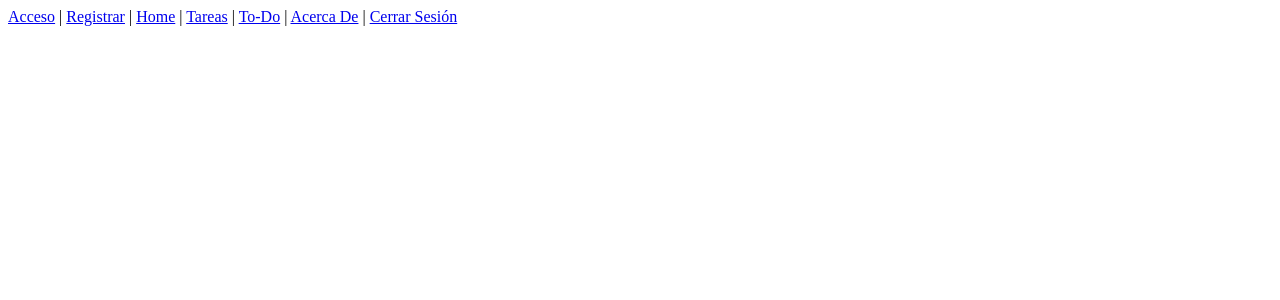
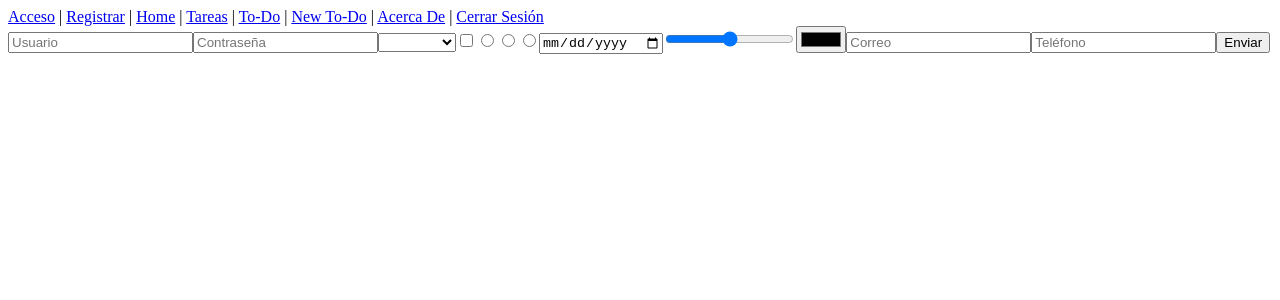
Before and after one commit to jacobvega3it/frontend-tareas, a Vue app: page /form in a window 1280 px wide. Shown: the top 300 px of the page. Built offline with nearby package versions, Linux system fonts and the light colour scheme.

Commit message:
Se agrega registro de tareas via API

```diff
--- a/src/App.vue
+++ b/src/App.vue
@@ -6,6 +6,7 @@
       <router-link to="/home">Home</router-link> |
       <router-link to="/tasks">Tareas</router-link> |
       <router-link to="/todos">To-Do</router-link> |
+      <router-link to="/newtodo">New To-Do</router-link> |
       <router-link to="/about">Acerca De</router-link> |
       <router-link to="/close">Cerrar Sesión</router-link>
     </nav>
--- /dev/null
+++ b/src/components/AgregarTodo.vue
@@ -0,0 +1,61 @@
+<template>
+    <div>
+        <h1>Registrar To-Do</h1>
+        <p>Formulario para la creación de una tarea.</p>
+    </div>
+    <div v-if="mensaje">
+        <p>{{ mensaje }}</p>
+    </div>
+    <div v-if="isLoading">
+        <p>Procesando...</p>
+    </div>
+    <div>
+        <form @submit.prevent="submitTodo">
+            <p>Nombre: <input v-model="todo" placeholder="Ingrese una tarea" required /></p>
+            <p>Completada: <input v-model="completed" type="checkbox" /></p>
+            <p><button type="submit">Agregar</button></p>
+        </form>
+    </div>
+</template>
+
+<script>
+import { ref } from 'vue';
+import axios from 'axios';
+
+export default {
+    setup() {
+        const todo = ref('');
+        const completed = ref(false);
+        const userId = ref(localStorage.getItem('userId'));
+        const mensaje = ref('');
+
+        const isLoading = ref(false);
+
+        const submitTodo = async () => {
+            isLoading.value = true;
+            try {
+                if (!todo.value) {
+                    alert('Ingrese una tarea');
+                    return;
+                }
+                const response = await axios.post('https://dummyjson.com/todos/add', {
+                    todo: todo.value, completed: completed.value, userId: userId.value
+                });
+                todo.value = '';
+                completed.value = false;
+                mensaje.value = 'Tarea registrada exitosamente';
+                console.log('Tarea registrada:', response.data);
+            } catch (error) {
+                mensaje.value = 'Error al registrar tarea';
+                console.error('Error:',error);
+            }
+            finally {
+                isLoading.value = false;
+            }
+        }
+
+        return { todo, completed, mensaje, submitTodo, isLoading }
+    }
+}
+
+</script>
--- a/src/components/CerrarSesion.vue
+++ b/src/components/CerrarSesion.vue
@@ -9,6 +9,7 @@ export default {
     name: 'CerrarSesion',
     mounted() {
         localStorage.removeItem('token');
+        localStorage.removeItem('userId');
         console.log('Cierre de sesión exitoso');
         this.$router.push('/login');
     }
--- /dev/null
+++ b/src/components/FormularioCampos.vue
@@ -0,0 +1,83 @@
+<template>
+    <form @submit.prevent="handleSubmit">
+
+        <input v-model="username" placeholder="Usuario" />
+        <input v-model="password" type="password" placeholder="Contraseña" />
+
+        <select v-model="option">
+            <option value="A">Opción A</option>
+            <option value="B">Opción B</option>
+            <option value="C">Opción C</option>
+        </select>
+
+        <input v-model="check" type="checkbox" />
+
+        <input v-model="dia" type="radio" value="Lunes" />
+        <input v-model="dia" type="radio" value="Martes" />
+        <input v-model="dia" type="radio" value="Miércoles" />
+
+        <input v-model="date" type="date" />
+        <input v-model="range" type="range" min="1" max="100" />
+        <input v-model="color" type="color" />
+
+        <input v-model="email" type="email" placeholder="Correo" required />
+        <input v-model="telefono" type="text" placeholder="Teléfono" minlength="6" required />
+
+        <button type="submit">Enviar</button>
+    </form>
+    <div v-if="message">
+        <p>{{ message }}</p>
+    </div>
+</template>
+
+<script>
+import { ref } from 'vue';
+
+export default {
+    setup() {
+        const message = ref('');
+
+        const password = ref('');
+        const username = ref('');
+
+        const option = ref('');
+        const check = ref('');
+        const dia = ref('');
+
+        const date = ref('');
+        const range = ref('');
+        const color = ref('');
+
+        const email = ref('');
+        const telefono = ref('');
+
+        const handleSubmit = () => {
+            alert(`Usuario: ${username.value}, Contraseña: ${password.value}`);
+            message.value = `Usuario: ${username.value}, Contraseña: ${password.value}`;
+            message.value += `, Opción: ${option.value}`;
+            message.value += `, Fecha: ${date.value}`;
+            message.value += `, Rango: ${range.value}`;
+            message.value += `, Check: ${check.value}`;
+            message.value += `, Color: ${color.value}`;
+            message.value += `, Email: ${email.value}`;
+            message.value += `, Teléfono: ${telefono.value}`;
+            message.value += `, Día: ${dia.value}`;
+        };
+
+        return {
+            username,
+            password,
+            message,
+            option,
+            date,
+            check,
+            range,
+            email,
+            telefono,
+            color,
+            dia,
+            handleSubmit
+        };
+    },
+};
+</script>
--- /dev/null
+++ b/src/components/FormularioEnvio.vue
@@ -0,0 +1,26 @@
+<template>
+    <form @submit.prevent="handleSubmit">
+        <p><input v-model="email" placeholder="Ingrese un email" /></p>
+        <p><button type="submit">Enviar</button></p>
+    </form>
+</template>
+
+<script>
+import { ref } from 'vue';
+
+export default {
+    setup() {
+        const email = ref('');
+
+        const handleSubmit = () => {
+            alert(`Email: ${email.value}`);
+            console.log(`Email: ${email.value}`);
+        };
+
+        return {
+            email,
+            handleSubmit
+        };
+    },
+};
+</script>
--- /dev/null
+++ b/src/components/FormularioSimple.vue
@@ -0,0 +1,18 @@
+<template>
+    <p><input v-model="name" placeholder="Ingrese un nombre" /></p>
+    <p>Hola {{ name }}</p>
+</template>
+
+<script>
+import { ref } from 'vue';
+
+export default {
+    setup() {
+        const name = ref('');
+
+        return {
+            name
+        };
+    },
+};
+</script>
--- a/src/components/IngresoUsuario.vue
+++ b/src/components/IngresoUsuario.vue
@@ -31,6 +31,8 @@ export default {
                     password: password.value
                 });
                 localStorage.setItem('token', response.data.accessToken);
+                localStorage.setItem('userId', response.data.id);
+
                 console.log('Inicio de sesión exitoso:', response.data);
                 router.push(`/home`);
             } catch (error) {
--- a/src/router/index.js
+++ b/src/router/index.js
@@ -6,13 +6,17 @@ import RegisterUserView from "@/views/RegisterUserView.vue";
 import LoginView from "@/views/LoginView.vue";
 import CerrarSesion from "@/components/CerrarSesion.vue";
 import TodoListView from "@/views/TodoListView.vue";
+import FormView from "@/views/FormView.vue";
+import RegisterTodoView from "@/views/RegisterTodoView.vue";
 
 const routes  = [
     { path: "/login", name: 'Login', component: LoginView },
+    { path: "/form", name: 'Form', component: FormView },
     { path: "/home", name: 'Home', component: HomeView, meta: { requiresAuth: true } },
     { path: "/about", name: 'About', component: AboutView, meta: { requiresAuth: true } },
     { path: "/tasks", name:'Tasks', component: TaskListView, meta: { requiresAuth: true } },
     { path: "/todos", name:'Todos', component: TodoListView, meta: { requiresAuth: true } },
+    { path: "/newtodo", name:'New Todo', component: RegisterTodoView, meta: { requiresAuth: true } },
     { path: "/register", name:'Register', component: RegisterUserView },
     { path: "/close", name:'Close', component: CerrarSesion },
 ];
--- /dev/null
+++ b/src/views/FormView.vue
@@ -0,0 +1,22 @@
+<template>
+    <div>
+        <!-- <FormularioSimple />
+        <FormularioEnvio /> -->
+        <FormularioCampos />
+    </div>
+</template>
+
+<script>
+//import FormularioSimple from '@/components/FormularioSimple.vue';
+//import FormularioEnvio from '@/components/FormularioEnvio.vue';
+import FormularioCampos from '@/components/FormularioCampos.vue';
+
+export default {
+    name: 'FormView',
+    components: {
+        //FormularioSimple,
+        //FormularioEnvio,
+        FormularioCampos
+    }
+}
+</script>
--- /dev/null
+++ b/src/views/RegisterTodoView.vue
@@ -0,0 +1,17 @@
+<template>
+    <div>
+        <AgregarTodo />
+    </div>
+</template>
+
+<script>
+
+import AgregarTodo from '@/components/AgregarTodo.vue';
+
+export default {
+    name: 'RegisterTodoView',
+    components: {
+        AgregarTodo
+    }
+}
+</script>
```
